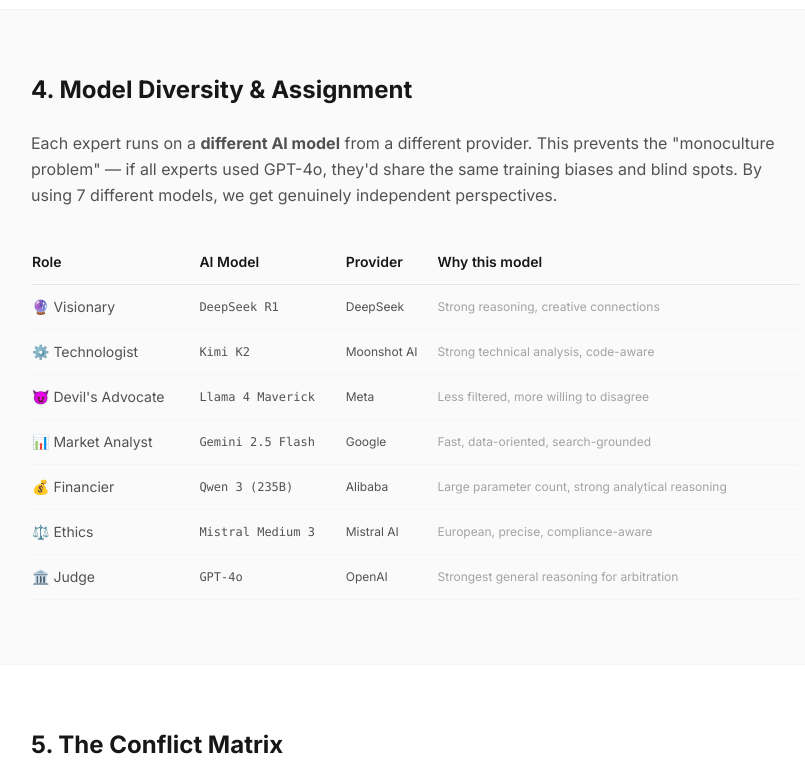
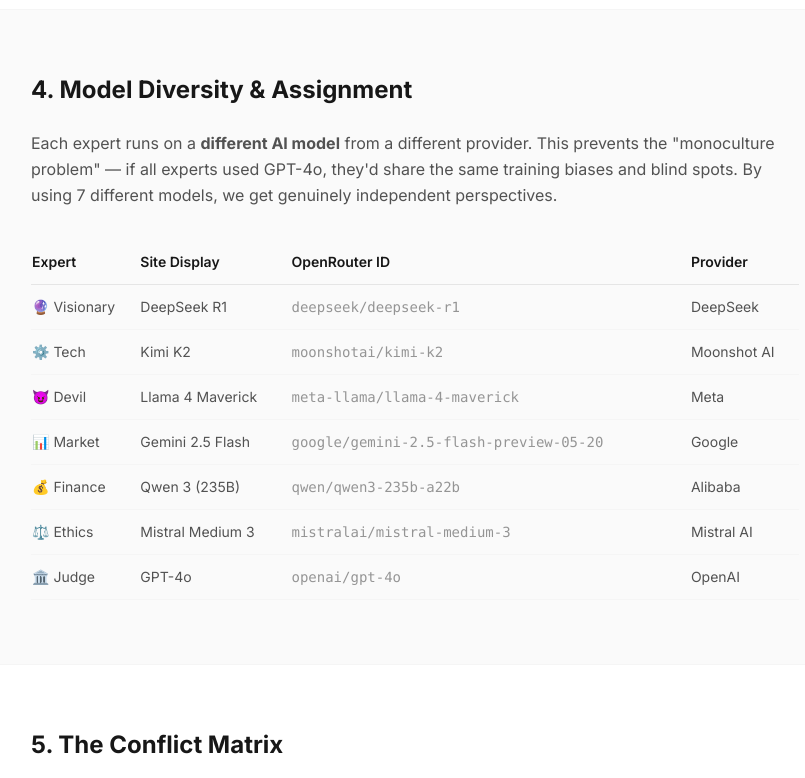
Before and after one commit to negraodenio/council, a Next.js app: page /methodology in a window 1280 px wide. Shown: the part 4744-5522 px from the top of the page, without its empty margins (225-1030 px from the left). Built offline with nearby package versions, Linux system fonts and the light colour scheme.

Commit message:
feat: refine pricing limits, add cost transparency, and sync technical model IDs

```diff
--- a/src/app/methodology/page.tsx
+++ b/src/app/methodology/page.tsx
@@ -230,7 +230,7 @@
                     <ExpertCard
                         emoji={"📊"}
                         name="The Market Analyst"
-                        model="Gemini 2.5 Flash"
+                        model="google/gemini-2.5-flash-preview-05-20"
                         color="border-emerald-200 bg-emerald-50/50"
                         thinksLike="A McKinsey partner"
                         naturalBias="Data-driven — needs numbers to believe"
@@ -302,54 +302,54 @@
                         <table className="w-full text-sm">
                             <thead>
                                 <tr className="border-b border-neutral-200">
-                                    <th className="text-left py-3 font-semibold">Role</th>
-                                    <th className="text-left py-3 font-semibold">AI Model</th>
+                                    <th className="text-left py-3 font-semibold">Expert</th>
+                                    <th className="text-left py-3 font-semibold">Site Display</th>
+                                    <th className="text-left py-3 font-semibold">OpenRouter ID</th>
                                     <th className="text-left py-3 font-semibold">Provider</th>
-                                    <th className="text-left py-3 font-semibold">Why this model</th>
                                 </tr>
                             </thead>
                             <tbody className="text-neutral-600">
-                                <tr className="border-b border-neutral-100">
+                                <tr className="border-b border-neutral-100 text-[10px] md:text-sm">
                                     <td className="py-3">{"🔮"} Visionary</td>
-                                    <td className="py-3 font-mono text-xs">DeepSeek R1</td>
-                                    <td className="py-3 text-xs">DeepSeek</td>
-                                    <td className="py-3 text-xs text-neutral-400">Strong reasoning, creative connections</td>
+                                    <td className="py-3">DeepSeek R1</td>
+                                    <td className="py-3 font-mono opacity-60">deepseek/deepseek-r1</td>
+                                    <td className="py-3">DeepSeek</td>
                                 </tr>
-                                <tr className="border-b border-neutral-100">
-                                    <td className="py-3">{"⚙️"} Technologist</td>
-                                    <td className="py-3 font-mono text-xs">Kimi K2</td>
-                                    <td className="py-3 text-xs">Moonshot AI</td>
-                                    <td className="py-3 text-xs text-neutral-400">Strong technical analysis, code-aware</td>
+                                <tr className="border-b border-neutral-100 text-[10px] md:text-sm">
+                                    <td className="py-3">{"⚙️"} Tech</td>
+                                    <td className="py-3">Kimi K2</td>
+                                    <td className="py-3 font-mono opacity-60">moonshotai/kimi-k2</td>
+                                    <td className="py-3">Moonshot AI</td>
                                 </tr>
-                                <tr className="border-b border-neutral-100">
-                                    <td className="py-3">{"😈"} Devil{"'"}s Advocate</td>
-                                    <td className="py-3 font-mono text-xs">Llama 4 Maverick</td>
-                                    <td className="py-3 text-xs">Meta</td>
-                                    <td className="py-3 text-xs text-neutral-400">Less filtered, more willing to disagree</td>
+                                <tr className="border-b border-neutral-100 text-[10px] md:text-sm">
+                                    <td className="py-3">{"😈"} Devil</td>
+                                    <td className="py-3">Llama 4 Maverick</td>
+                                    <td className="py-3 font-mono opacity-60">meta-llama/llama-4-maverick</td>
+                                    <td className="py-3">Meta</td>
                                 </tr>
-                                <tr className="border-b border-neutral-100">
-                                    <td className="py-3">{"📊"} Market Analyst</td>
-                                    <td className="py-3 font-mono text-xs">Gemini 2.5 Flash</td>
-                                    <td className="py-3 text-xs">Google</td>
-                                    <td className="py-3 text-xs text-neutral-400">Fast, data-oriented, search-grounded</td>
+                                <tr className="border-b border-neutral-100 text-[10px] md:text-sm">
+                                    <td className="py-3">{"📊"} Market</td>
+                                    <td className="py-3">Gemini 2.5 Flash</td>
+                                    <td className="py-3 font-mono opacity-60">google/gemini-2.5-flash-preview-05-20</td>
+                                    <td className="py-3">Google</td>
                                 </tr>
-                                <tr className="border-b border-neutral-100">
-                                    <td className="py-3">{"💰"} Financier</td>
-                                    <td className="py-3 font-mono text-xs">Qwen 3 (235B)</td>
-                                    <td className="py-3 text-xs">Alibaba</td>
-                                    <td className="py-3 text-xs text-neutral-400">Large parameter count, strong analytical reasoning</td>
+                                <tr className="border-b border-neutral-100 text-[10px] md:text-sm">
+                                    <td className="py-3">{"💰"} Finance</td>
+                                    <td className="py-3">Qwen 3 (235B)</td>
+                                    <td className="py-3 font-mono opacity-60">qwen/qwen3-235b-a22b</td>
+                                    <td className="py-3">Alibaba</td>
                                 </tr>
-                                <tr className="border-b border-neutral-100">
+                                <tr className="border-b border-neutral-100 text-[10px] md:text-sm">
                                     <td className="py-3">{"⚖️"} Ethics</td>
-                                    <td className="py-3 font-mono text-xs">Mistral Medium 3</td>
-                                    <td className="py-3 text-xs">Mistral AI</td>
-                                    <td className="py-3 text-xs text-neutral-400">European, precise, compliance-aware</td>
+                                    <td className="py-3">Mistral Medium 3</td>
+                                    <td className="py-3 font-mono opacity-60">mistralai/mistral-medium-3</td>
+                                    <td className="py-3">Mistral AI</td>
                                 </tr>
-                                <tr className="border-b border-neutral-100">
+                                <tr className="border-b border-neutral-100 text-[10px] md:text-sm">
                                     <td className="py-3">{"🏛️"} Judge</td>
-                                    <td className="py-3 font-mono text-xs">GPT-4o</td>
-                                    <td className="py-3 text-xs">OpenAI</td>
-                                    <td className="py-3 text-xs text-neutral-400">Strongest general reasoning for arbitration</td>
+                                    <td className="py-3">GPT-4o</td>
+                                    <td className="py-3 font-mono opacity-60">openai/gpt-4o</td>
+                                    <td className="py-3">OpenAI</td>
                                 </tr>
                             </tbody>
                         </table>
--- a/src/app/page.tsx
+++ b/src/app/page.tsx
@@ -419,7 +419,8 @@
                                 $99<span className="text-lg text-neutral-400 font-normal">/mo</span>
                             </div>
                             <ul className="space-y-3 text-sm text-neutral-500 mb-8">
-                                <li>{"✓"} Unlimited sessions</li>
+                                <li>{"✓"} 300 sessions / month</li>
+                                <li>{"✓"} Overage: $0.30/session</li>
                                 <li>{"✓"} Team collaboration</li>
                                 <li>{"✓"} Custom personas</li>
                                 <li>{"✓"} EU data sovereignty</li>
--- a/src/app/pricing/PricingCards.tsx
+++ b/src/app/pricing/PricingCards.tsx
@@ -43,7 +43,8 @@
         period: "/month",
         description: "For teams & agencies",
         features: [
-            "Unlimited sessions",
+            "300 sessions / month",
+            "Overage: $0.30/session",
             "All 7 AI models",
             "3-round debate",
             "Full PDF reports",
@@ -89,11 +90,10 @@
             {plans.map((plan) => (
                 <div
                     key={plan.name}
-                    className={`rounded-2xl p-8 text-left flex flex-col ${
-                        plan.highlighted
+                    className={`rounded-2xl p-8 text-left flex flex-col ${plan.highlighted
                             ? "border-2 border-neutral-900 shadow-lg relative"
                             : "border border-neutral-200"
-                    }`}
+                        }`}
                 >
                     {plan.highlighted && (
                         <span className="absolute -top-3 left-1/2 -translate-x-1/2 bg-neutral-900 text-white text-xs px-4 py-1 rounded-full">
@@ -123,11 +123,10 @@
                     {plan.href ? (
                         <a
                             href={plan.href}
-                            className={`block text-center py-3 rounded-lg text-sm font-medium transition ${
-                                plan.highlighted
+                            className={`block text-center py-3 rounded-lg text-sm font-medium transition ${plan.highlighted
                                     ? "bg-neutral-900 text-white hover:bg-neutral-800"
                                     : "bg-neutral-100 text-neutral-700 hover:bg-neutral-200"
-                            }`}
+                                }`}
                         >
                             {plan.cta}
                         </a>
@@ -135,11 +134,10 @@
                         <button
                             onClick={() => plan.priceId && handleCheckout(plan.priceId, plan.name)}
                             disabled={loading === plan.name || !plan.priceId}
-                            className={`block w-full text-center py-3 rounded-lg text-sm font-medium transition disabled:opacity-50 ${
-                                plan.highlighted
+                            className={`block w-full text-center py-3 rounded-lg text-sm font-medium transition disabled:opacity-50 ${plan.highlighted
                                     ? "bg-neutral-900 text-white hover:bg-neutral-800"
                                     : "bg-neutral-100 text-neutral-700 hover:bg-neutral-200"
-                            }`}
+                                }`}
                         >
                             {loading === plan.name ? "Redirecting..." : plan.priceId ? plan.cta : "Coming soon"}
                         </button>
--- a/src/config/council.ts
+++ b/src/config/council.ts
@@ -51,7 +51,7 @@
 
 const models: Record<string, ModelConfig> = {
     deepseek: { provider: 'openrouter', model: 'deepseek/deepseek-r1' },
-    gemini: { provider: 'openrouter', model: 'google/gemini-2.5-flash' },
+    gemini: { provider: 'openrouter', model: 'google/gemini-2.5-flash-preview-05-20' },
     llama: { provider: 'openrouter', model: 'meta-llama/llama-4-maverick' },
     mistral: { provider: 'openrouter', model: 'mistralai/mistral-medium-3' },
     gpt4o: { provider: 'openrouter', model: 'openai/gpt-4o' },
```
Also changed, not shown: src/app/pricing/page.tsx (+36 -0 lines).
